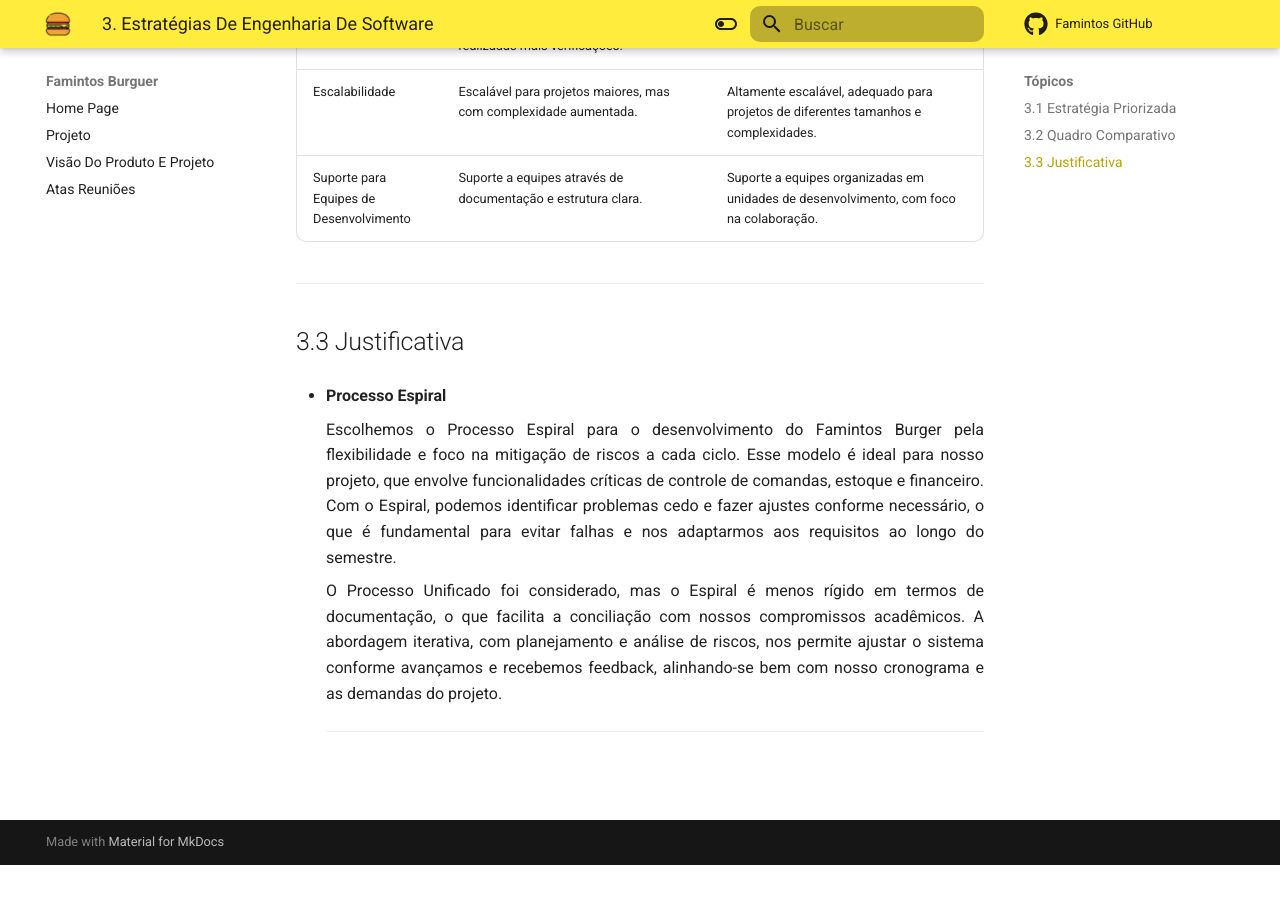
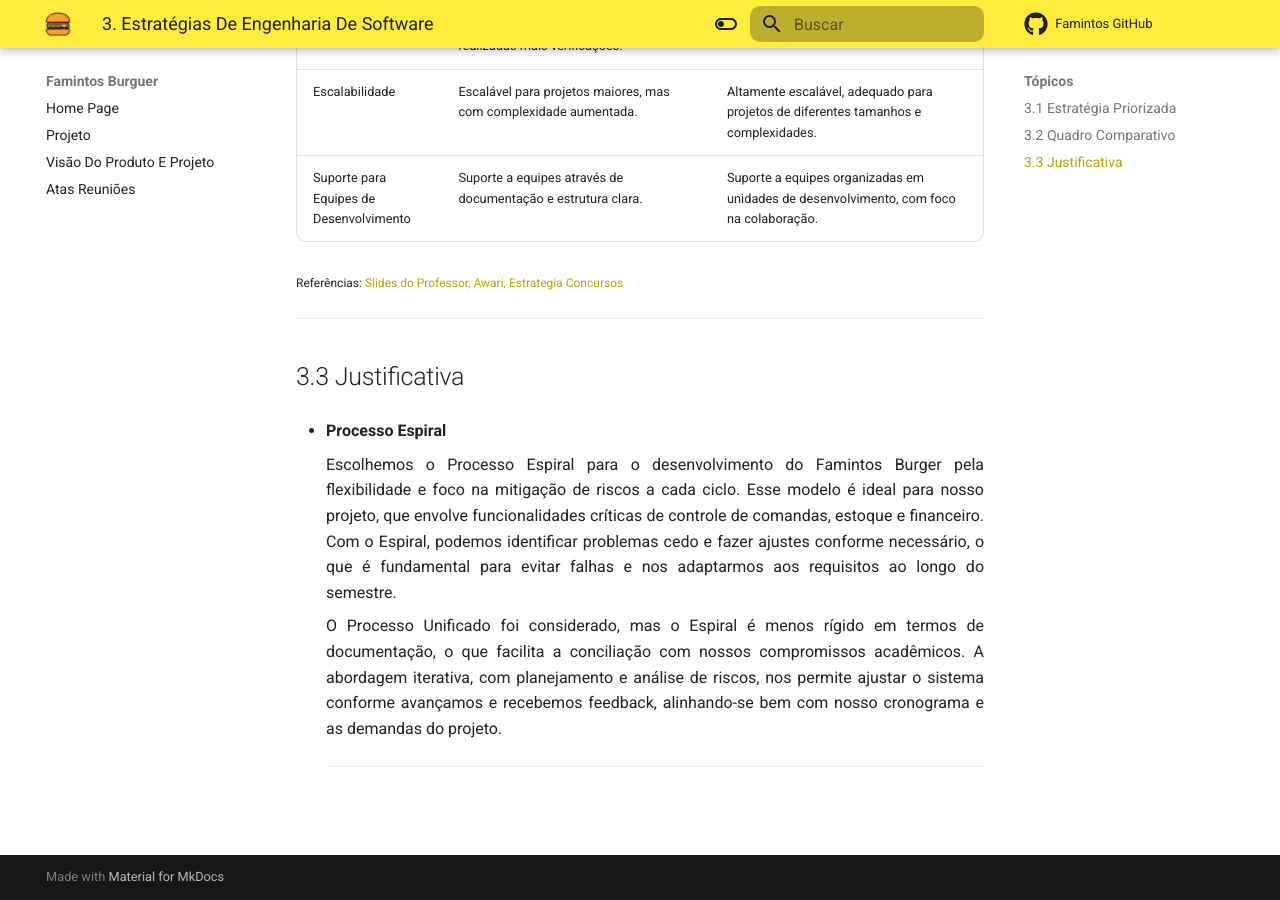
Before and after one commit to mdsreq-fga-unb/2024.2-T01-FamintosBurguer, an MkDocs documentation site: the page built from docs/ProdutoProjeto/3_Estrategia.md, in a window 1280 px wide and 900 px high, scrolled down 1805 px. Built offline with MkDocs 1.6.1 and Material for MkDocs 9.7.7, drawn with Linux system fonts in a browser that asks for light colours; comment, search, counter and statistics services are not loaded; before the commit the page ends 2670 px from its top, so only the background shows below that.

Commit message:
Issue(#3): adição das referências utilizadas para construir o quadro comparativo
#3

```diff
--- a/docs/ProdutoProjeto/3_Estrategia.md
+++ b/docs/ProdutoProjeto/3_Estrategia.md
@@ -32,8 +32,11 @@
 |Escalabilidade |Escalável para projetos maiores, mas com complexidade aumentada.| Altamente escalável, adequado para projetos de diferentes tamanhos e complexidades.|
 |Suporte para Equipes de Desenvolvimento| Suporte a equipes através de documentação e estrutura clara.| Suporte a equipes organizadas em unidades de desenvolvimento, com foco na colaboração.|
 
-
-___________________________________________________________________________________
+<p style="font-size: 12px">Referências:
+    <a href="https://aprender3.unb.br/pluginfile.php/2976243/mod_folder/content/0/Unidade%201%20-%20Aula%20-%20Aborgadens%2C%20Ciclos%20de%20Vida%20e%20Processo.pdf">Slides do Professor,</a>
+    <a href="https://awari.com.br/desenvolvimento-de-software-espiral-entendendo-a-metodologia/">Awari,</a>
+    <a href="https://www.estrategiaconcursos.com.br/blog/engenharia-software-processo-unificado-rup/">Estrategia Concursos</a>
+    </p>_______________________________
 
 ## 3.3 Justificativa
 
```
Also changed, not shown: docs/ProdutoProjeto/7_Referências.md (+3 -1 lines).
